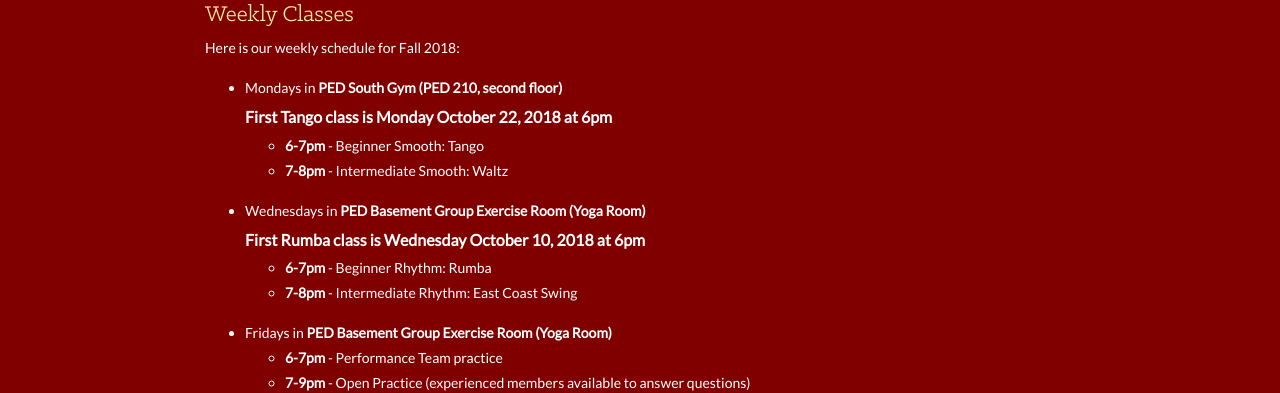
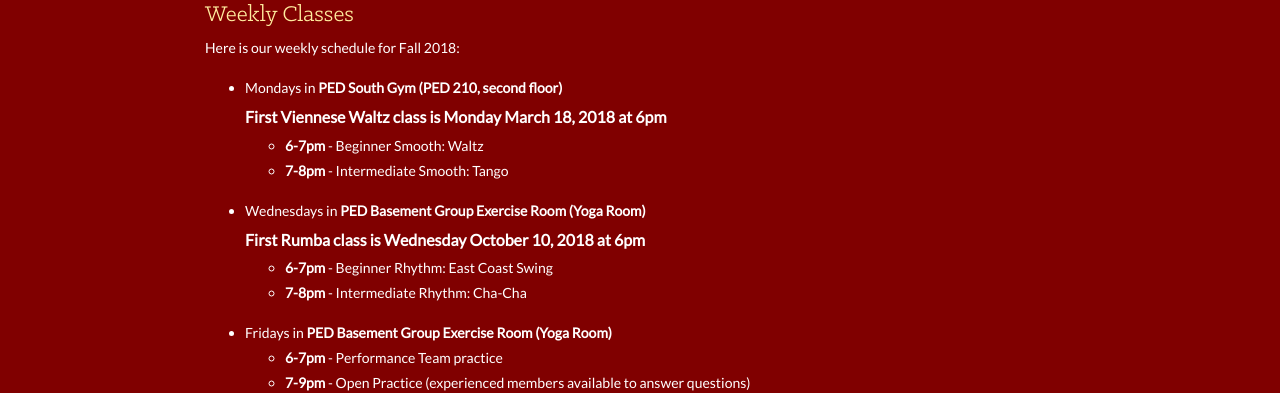
Before and after one commit to uscballroom/uscballroom.github.io, a Jekyll site: the page built from _pages/schedule.html, in a window 1280 px wide. Shown: the part 282-675 px from the top of the page. Built offline with Jekyll 4.4.1, drawn with Linux system fonts in a browser that asks for light colours; some web fonts are replaced.

Commit message:
Spring 2019 Updates
Should be fixed

```diff
--- a/_pages/schedule.html
+++ b/_pages/schedule.html
@@ -9,19 +9,19 @@
     <ul class="SchedulePage_weeklyList">
       <li>
         Mondays in <b>PED South Gym (PED 210, second floor)</b><br/>
-        <h6>First Tango class is Monday <b>October 22</b>, 2018 at 6pm</h6>
+        <h6>First Viennese Waltz class is Monday <b>March 18</b>, 2018 at 6pm</h6>
       </li>
       <ul>
-        <li><b>6-7pm</b> - Beginner Smooth: Tango</li>
-        <li><b>7-8pm</b> - Intermediate Smooth: Waltz</li>
+        <li><b>6-7pm</b> - Beginner Smooth: Waltz</li>
+        <li><b>7-8pm</b> - Intermediate Smooth: Tango</li>
       </ul>
       <li>
         Wednesdays in <b>PED Basement Group Exercise Room (Yoga Room)</b><br/>
         <h6>First Rumba class is Wednesday <b>October 10</b>, 2018 at 6pm</h6>
       </li>
       <ul>
-        <li><b>6-7pm</b> - Beginner Rhythm: Rumba</li>
-        <li><b>7-8pm</b> - Intermediate Rhythm: East Coast Swing</li>
+        <li><b>6-7pm</b> - Beginner Rhythm: East Coast Swing</li>
+        <li><b>7-8pm</b> - Intermediate Rhythm: Cha-Cha</li>
       </ul>
       <li>Fridays in <b>PED Basement Group Exercise Room (Yoga Room)</b></li>
       <ul>
```
